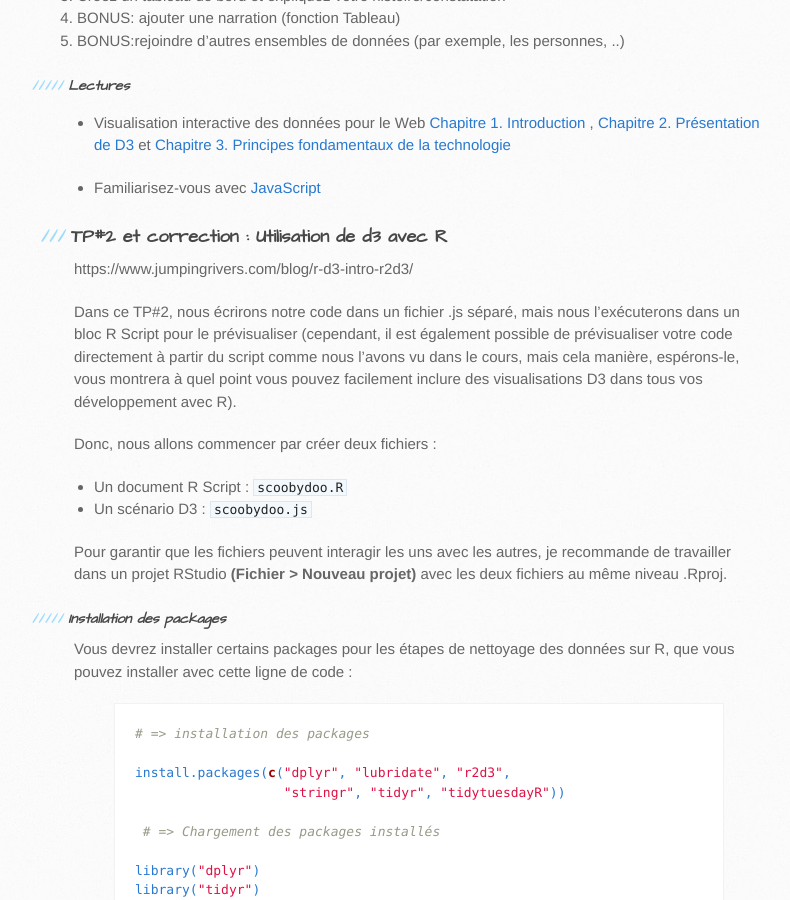
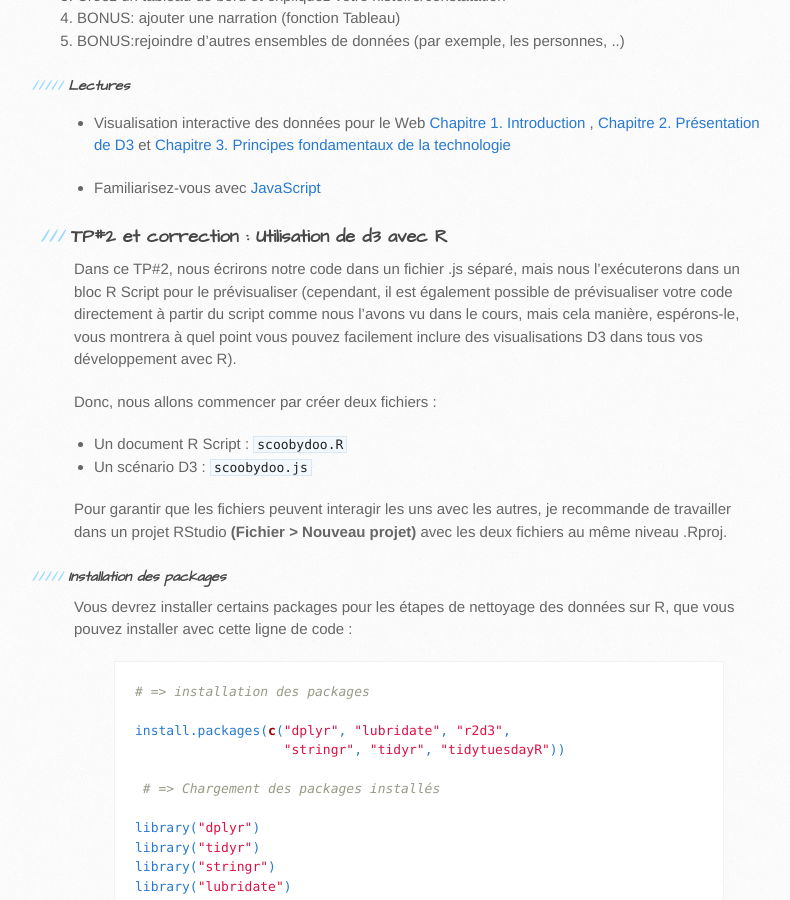
Before and after one commit to armelsoubeiga/Cours, a Jekyll site: the page built from dataviz/_posts/2021-12-11-Visualisation-des-données.md, in a window 1280 px wide and 900 px high, scrolled down 1786 px. Shown: the whole window, without its empty margins (96-886 px from the left). Built offline with Jekyll 4.4.1, drawn with Linux system fonts in a browser that asks for light colours; some of the changed lines change nothing that is shown.

Commit message:
Update 2021-12-11-Visualisation-des-données.md

```diff
--- a/dataviz/_posts/2021-12-11-Visualisation-des-données.md
+++ b/dataviz/_posts/2021-12-11-Visualisation-des-données.md
@@ -57,8 +57,6 @@ Supplément
 
 
 ### **TP#2 et correction : Utilisation de d3 avec R**
-
-https://www.jumpingrivers.com/blog/r-d3-intro-r2d3/
 
 Dans ce TP#2, nous écrirons notre code dans un fichier .js séparé, mais nous l'exécuterons dans un bloc R Script pour le prévisualiser (cependant, il est également possible de prévisualiser votre code directement à partir du script comme nous l'avons vu dans le cours, mais cela manière, espérons-le, vous montrera à quel point vous pouvez facilement inclure des visualisations D3 dans tous vos développement avec R).
 
```
